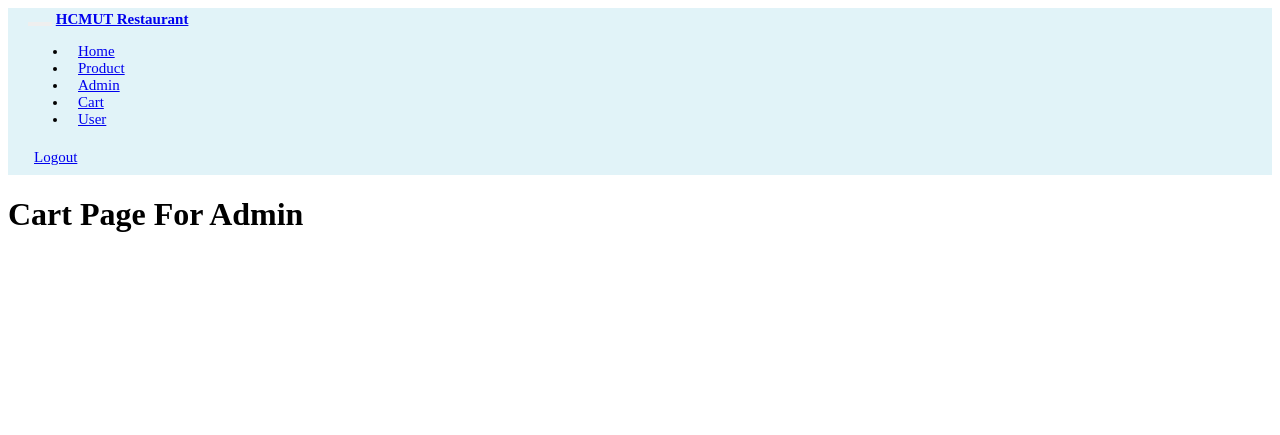
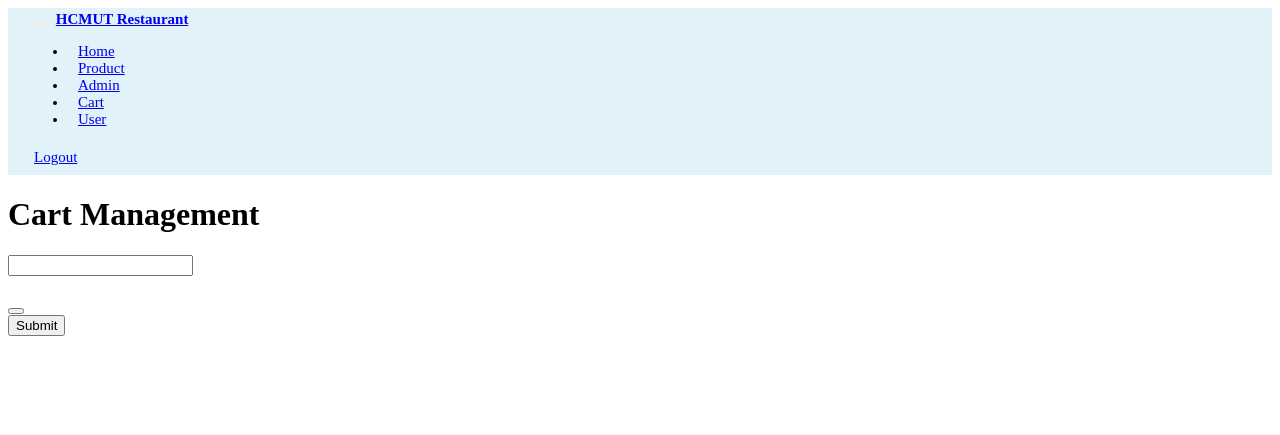
Before and after one commit to GHTuan/Restaurant-Management-System, a PHP site: template View/admin/pages/cart.php in a window 1280 px wide. Shown: the top 435 px of the page. Run offline with PHP 8.4, Linux system fonts and the light colour scheme; the template is opened without the code that fills it, so the values that code supplies are empty.

Commit message:
First step of Cart feature for administrator

```diff
--- a/View/admin/pages/cart.php
+++ b/View/admin/pages/cart.php
@@ -1,16 +1,132 @@
 <!DOCTYPE html>
 <html lang="en">
+
 <head>
     <meta charset="UTF-8">
-    <meta name="viewport" content="width=, initial-scale=1.0">
+    <meta name="viewport" content="width=device-width, initial-scale=1.0">
 
-<?php
-require('View/admin/layouts/navbar.php');
-// print_r($data)
-?>
+    <?php
+    require('View/admin/layouts/navbar.php');
+    // print_r($data)
+    ?>
 
+    <style>
+        .input-group .form-outline{
+            width: 80%;
+        }
+    </style>
 </head>
+
 <body>
-    <h1>Cart Page For Admin</h1>
+    <div class="container-fluid">
+        <h1>Cart Management</h1>
+        <div class="input-group">
+            <div class="form-outline" data-mdb-input-init>
+                <input type="search" id="form1" class="form-control" />
+            </div>
+        </div>
+    </div>
+
+    <table class="table">
+        <thead class="thead-dark">
+            <tr>
+            </tr>
+        </thead>
+        <tbody>
+
+        </tbody>
+    </table>
+
+    <div class="modal" id="myModal">
+        <div class="modal-dialog">
+            <div class="modal-content">
+
+                <!-- Modal Header -->
+                <div class="modal-header">
+                    <h4 class="modal-title" id="modal-title"></h4>
+                    <button type="button" class="btn-close" data-bs-dismiss="modal"></button>
+                </div>
+
+                <!-- Modal body -->
+                <div class="modal-body">
+                    <form id="edit-form">
+                    </form>
+                </div>
+
+                <!-- Modal footer -->
+                <div class="modal-footer">
+                    <button type="button" class="btn btn-primary" id="submit">Submit</button>
+                </div>
+
+            </div>
+        </div>
+    </div>
+
+
+    <script>
+        let cartData = [];
+
+        // Get carts data
+        const getCarts = () => {
+            const dataSend = {
+                api: 'cartManagement',
+                action: 'getAllCarts'
+            }
+            $.post('APISelection.php', dataSend).done((data) => {
+                cartData = data.data;
+                displayCarts(cartData);
+                console.log(cartData);
+            }).fail((response) => {
+                console.log(response);
+                window.alert("There was an error, check console for more information");
+            })
+        }
+
+        // Display carts data
+        const displayCarts = (data) => {
+            if (data.length === 0) {
+                $("thead tr").empty();
+                $("tbody").empty();
+                return;
+            }
+            const keys = Object.keys(data[0]);
+
+            $("thead tr").empty();
+            keys.forEach((key) => {
+                $("thead tr").append(`<th>${key}</th>`);
+            });
+
+            $("tbody").empty();
+            data.forEach((cart) => {
+                let row = "<tr>";
+                keys.forEach((key) => {
+                    row += `<td>${cart[key]}</td>`;
+                });
+                row += "</tr>";
+                $("tbody").append(row);
+            });
+        }
+
+        $(document).ready(() => {
+            getCarts();
+        });
+
+        const searchInput = document.querySelector('input[type="search"]');
+        searchInput.addEventListener("input", (e) => {
+            const value = e.target.value;
+            const filteredData = cartData.filter((cart) => {
+                const keys = Object.keys(cart);
+                for (let i = 0; i < keys.length; i++) {
+                    if (cart[keys[i]]?.toString()?.toLowerCase()?.includes(value.toLowerCase())) {
+                        return true;
+                    }
+                }
+                return false;
+            });
+            displayCarts(filteredData);
+        })
+    </script>
+
 </body>
+
 </html>
```
Also changed, not shown: Model/API/CartManagementAPI.php (added, +39 -0 lines).
